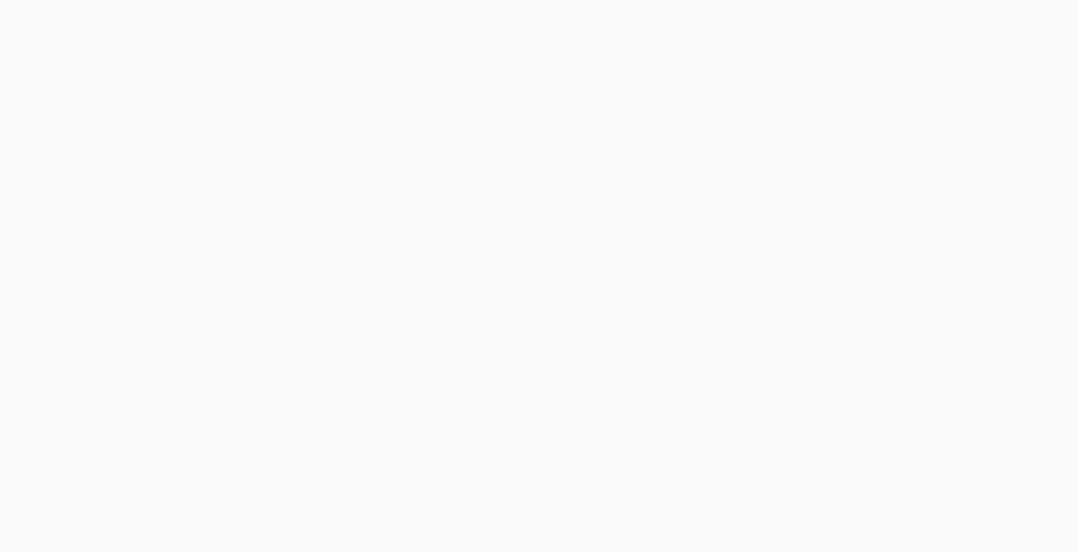
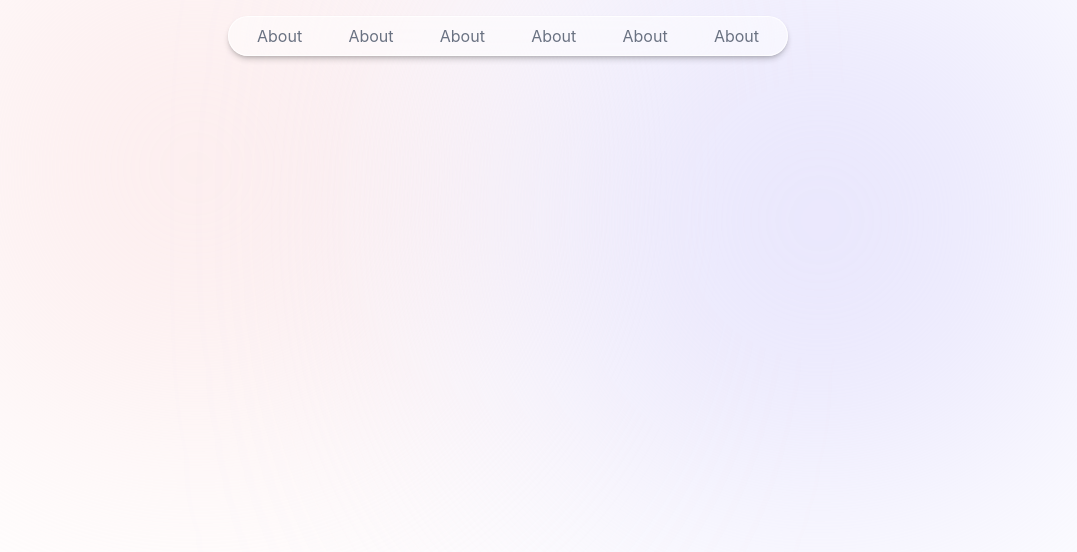
Before and after one commit to Nazim9945/Funny-Dummy-portfolio, a React app: page / in a window 1280 px wide. Shown: the top 552 px of the page, without its empty margins (132-1209 px from the left). Built offline with nearby package versions, Linux system fonts and the light colour scheme; the HTML template or start-up script is replaced by a standard one.

Commit message:
created basic fixed navbar animted from top using motion

```diff
--- a/package.json
+++ b/package.json
@@ -11,6 +11,7 @@
   },
   "dependencies": {
     "@tailwindcss/vite": "^4.2.4",
+    "motion": "^12.38.0",
     "react": "^19.2.5",
     "react-dom": "^19.2.5",
     "tailwindcss": "^4.2.4"
--- a/src/App.tsx
+++ b/src/App.tsx
@@ -1,3 +1,4 @@
+import Header from "./components/Header";
 
 
 
@@ -5,10 +6,10 @@ function App() {
 
 
   return (
-    <main className="bg-gray-50 h-screen text-gray-950">
+    <main className="bg-gray-50  text-gray-950">
       <div className="bg-gray-primary absolute h-124 w-124 rounded-full -top-20 left-20 blur-[10rem] -z-10"></div>
       <div className="bg-blue-primary absolute h-130 w-124 rounded-full -top-10 right-20 blur-[10rem] -z-10"></div>
-
+      <Header/>
     </main>
   );
 }
--- /dev/null
+++ b/src/components/Header.tsx
@@ -0,0 +1,27 @@
+import {motion } from 'motion/react'
+
+const Header = () => {
+  return (
+
+      <motion.div className="transition-all duration-500 fixed top-0 w-full -translate-x-1/2 h-10 bg-white/50 border border-white/80 shadow-md shadow-black/20  backdrop-blur-3xl sm:top-4 sm:left-1/2 sm:rounded-full sm:w-140 flex justify-between items-center px-3"
+      initial={{y:-100,opacity:0}}
+      animate={{y:0,opacity:1}}
+      >
+        {[1,2,3,4,5,6].map(()=>{
+            return (
+              <motion.div
+                initial={{ y: -100, opacity: 0 }}
+                animate={{ y: 0, opacity: 1  }}
+
+                className="transition-all duration-300 cursor-pointer hover:bg-gray-200 text-gray-500 hover:text-black rounded-full px-4 py-1"
+              >
+                About
+              </motion.div>
+            );
+        })}
+      </motion.div>
+
+  );
+}
+
+export default Header
```
Also changed, not shown: 1 other file (tests, documents, lock files or other folders).
